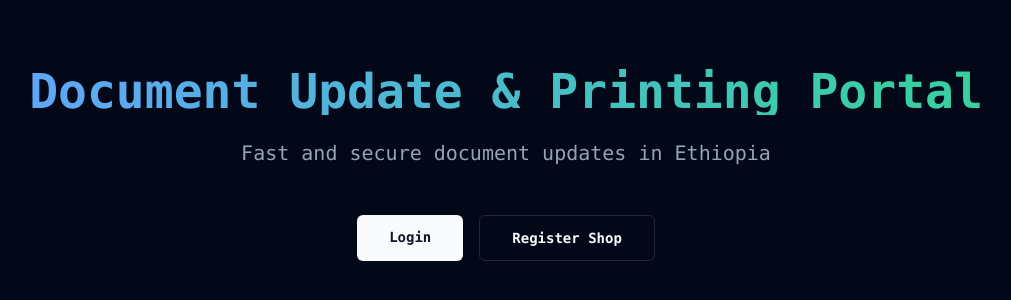
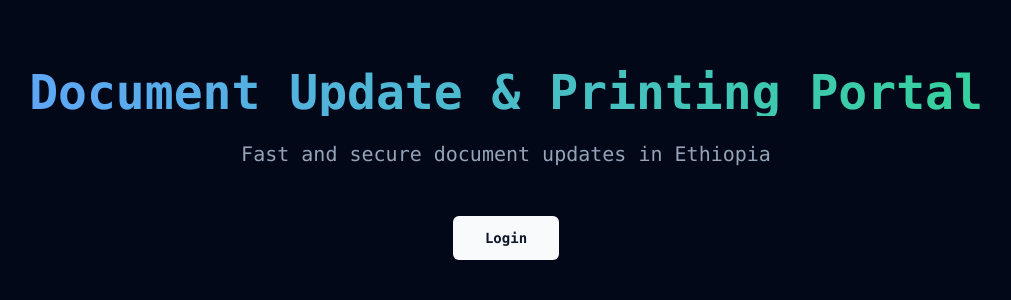
Before and after one commit to Elef2026/my-update-portal, a Next.js app: page /en in a window 1280 px wide. Shown: the part 236-536 px from the top of the page, without its empty margins (134-1145 px from the left). Built offline with nearby package versions, Linux system fonts and the light colour scheme.

Commit message:
Update login redirection and remove register link

```diff
--- a/app/[locale]/(auth)/login/page.tsx
+++ b/app/[locale]/(auth)/login/page.tsx
@@ -1,7 +1,7 @@
 "use client";
 
 import { useState } from "react";
-import { signIn } from "next-auth/react";
+import { signIn, getSession } from "next-auth/react";
 import { useRouter } from "next/navigation";
 import { useTranslations } from "next-intl";
 import { useForm } from "react-hook-form";
@@ -37,8 +37,12 @@ export default function LoginPage({ params: { locale } }: { params: { locale: st
     if (result?.error) {
       setError("የተሳሳተ ኢሜል ወይም የይለፍ ቃል (Invalid credentials)");
     } else {
-      // Successfully logged in, navigate to the shop dashboard
-      router.push(`/${locale}/shop`);
+      const session = await getSession();
+      if (session?.user?.role === "ADMIN") {
+        router.push(`/${locale}/admin`);
+      } else {
+        router.push(`/${locale}/shop`);
+      }
       router.refresh();
     }
   };
--- a/app/[locale]/page.tsx
+++ b/app/[locale]/page.tsx
@@ -21,12 +21,6 @@ export default function LandingPage({ params: { locale } }: { params: { locale:
           >
             {t("login")}
           </Link>
-          <Link
-            href={`/${locale}/register`}
-            className="px-8 py-3 rounded-md border border-input bg-background font-semibold hover:bg-accent hover:text-accent-foreground transition-colors"
-          >
-            {t("register")}
-          </Link>
         </div>
       </div>
     </main>
```
